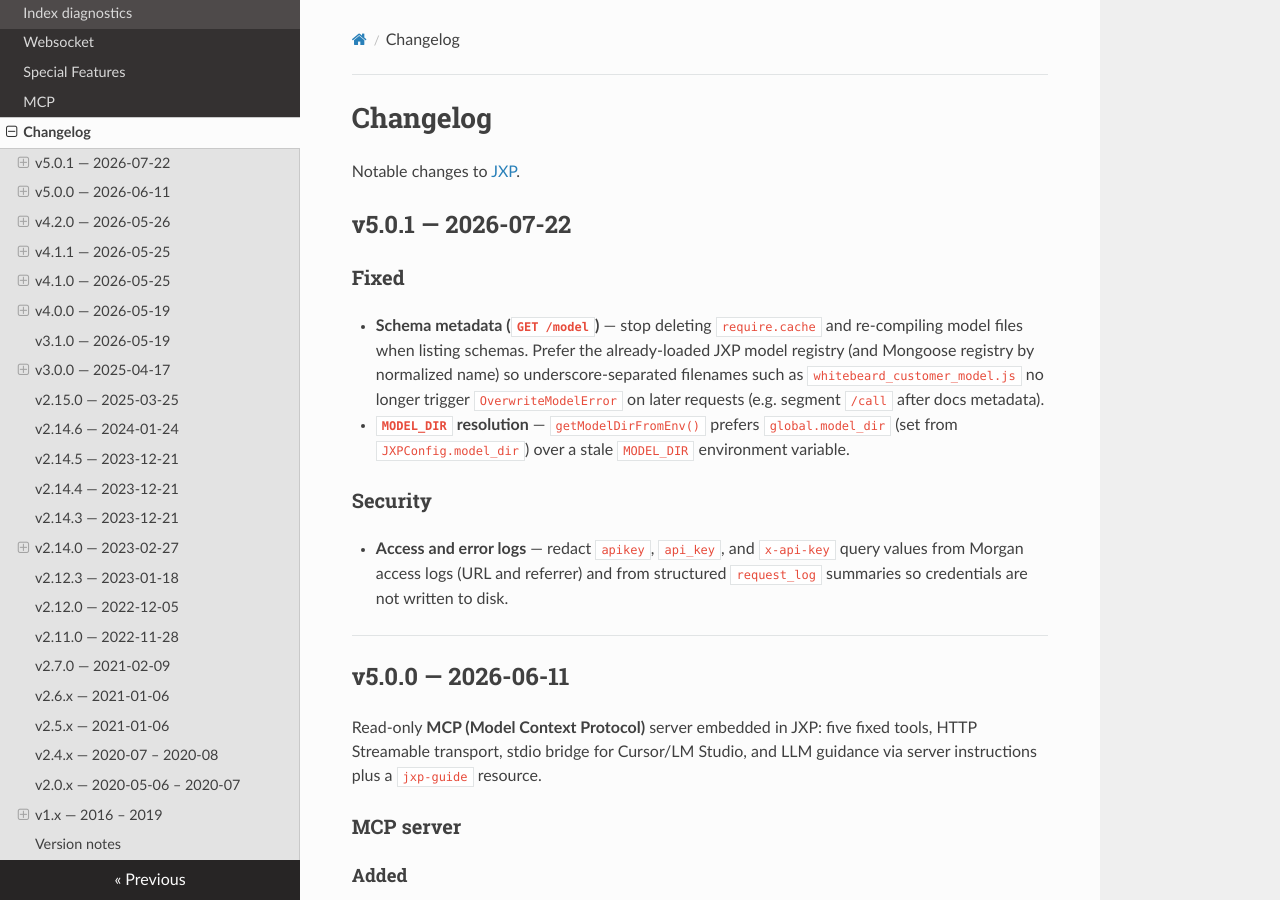
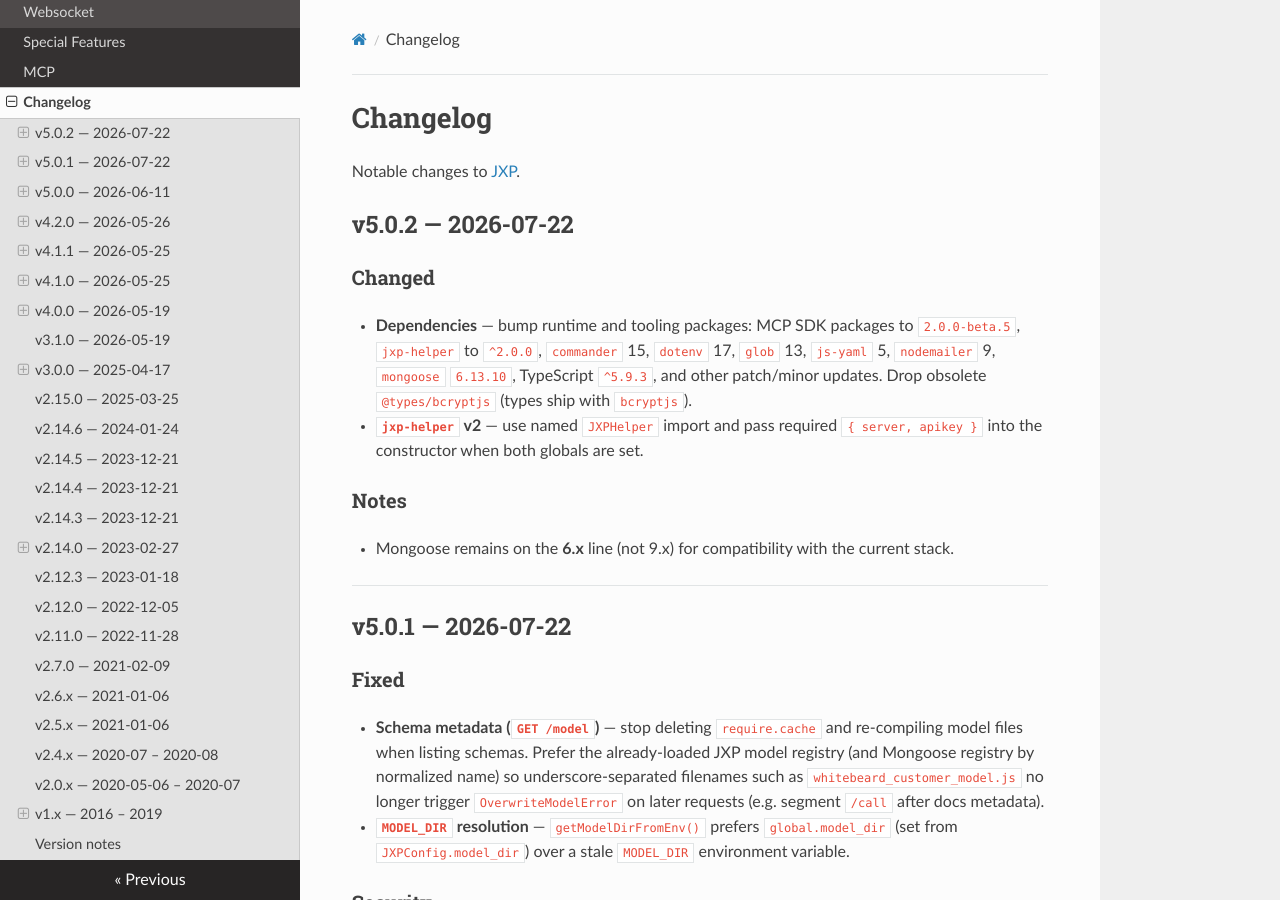
Before and after one commit to WorkSpaceMan/jxp, an MkDocs documentation site: the page built from docs/changelog.md, in a window 1280 px wide and 900 px high. Built offline with MkDocs 1.6.1, drawn with Linux system fonts in a browser that asks for light colours; nearby versions of some CDN libraries.

Commit message:
Patch v5.0.2 - Fix some TS bugs - Upgrade most of the dependencies

```diff
--- a/docs/changelog.md
+++ b/docs/changelog.md
@@ -1,6 +1,19 @@
 # Changelog
 
 Notable changes to [JXP](https://github.com/WorkSpaceMan/jxp).
+
+## v5.0.2 — 2026-07-22
+
+### Changed
+
+- **Dependencies** — bump runtime and tooling packages: MCP SDK packages to `2.0.0-beta.5`, `jxp-helper` to `^2.0.0`, `commander` 15, `dotenv` 17, `glob` 13, `js-yaml` 5, `nodemailer` 9, `mongoose` `6.13.10`, TypeScript `^5.9.3`, and other patch/minor updates. Drop obsolete `@types/bcryptjs` (types ship with `bcryptjs`).
+- **`jxp-helper` v2** — use named `JXPHelper` import and pass required `{ server, apikey }` into the constructor when both globals are set.
+
+### Notes
+
+- Mongoose remains on the **6.x** line (not 9.x) for compatibility with the current stack.
+
+---
 
 ## v5.0.1 — 2026-07-22
 
```
Also changed, not shown: package.json (+25 -26 lines), 2 other files.
